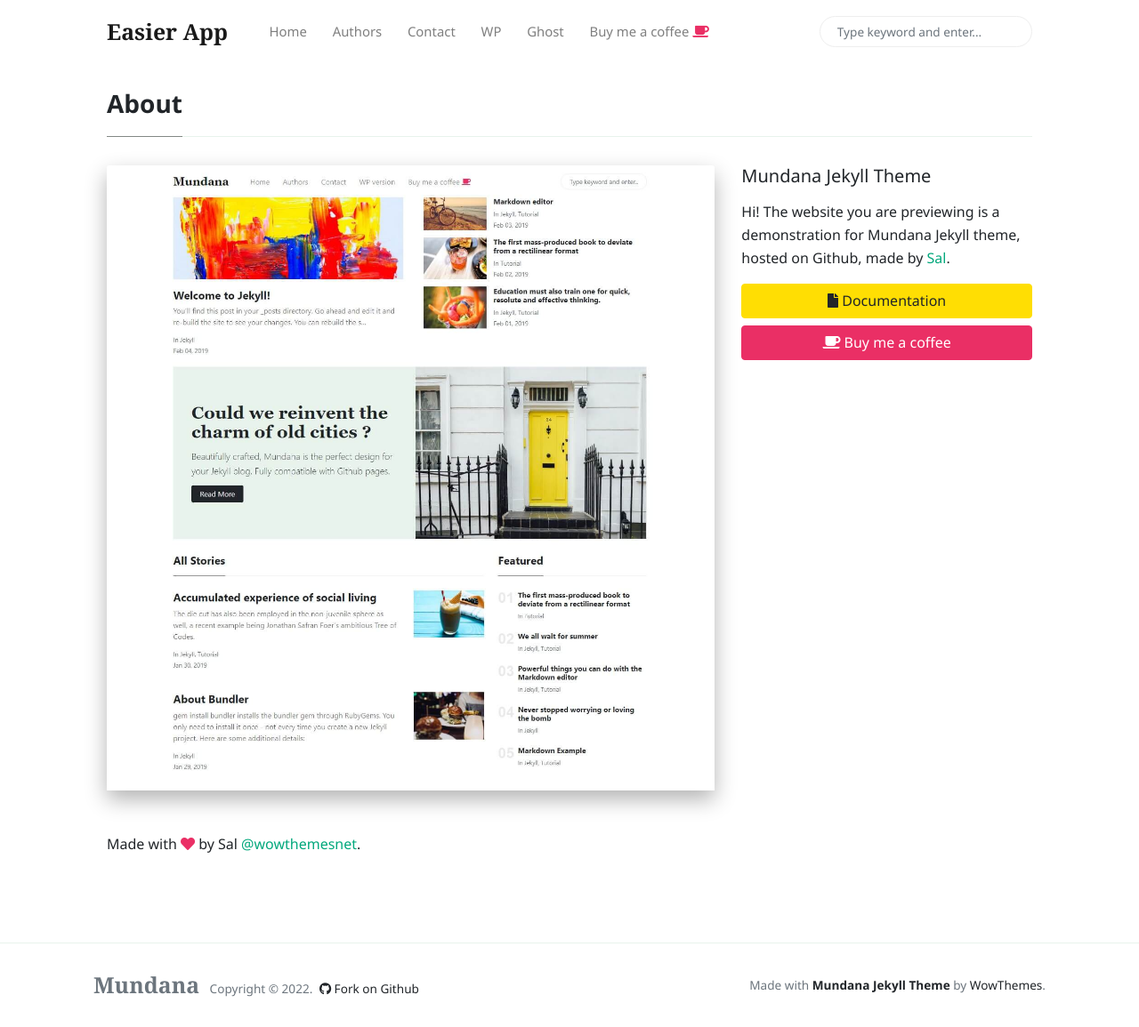
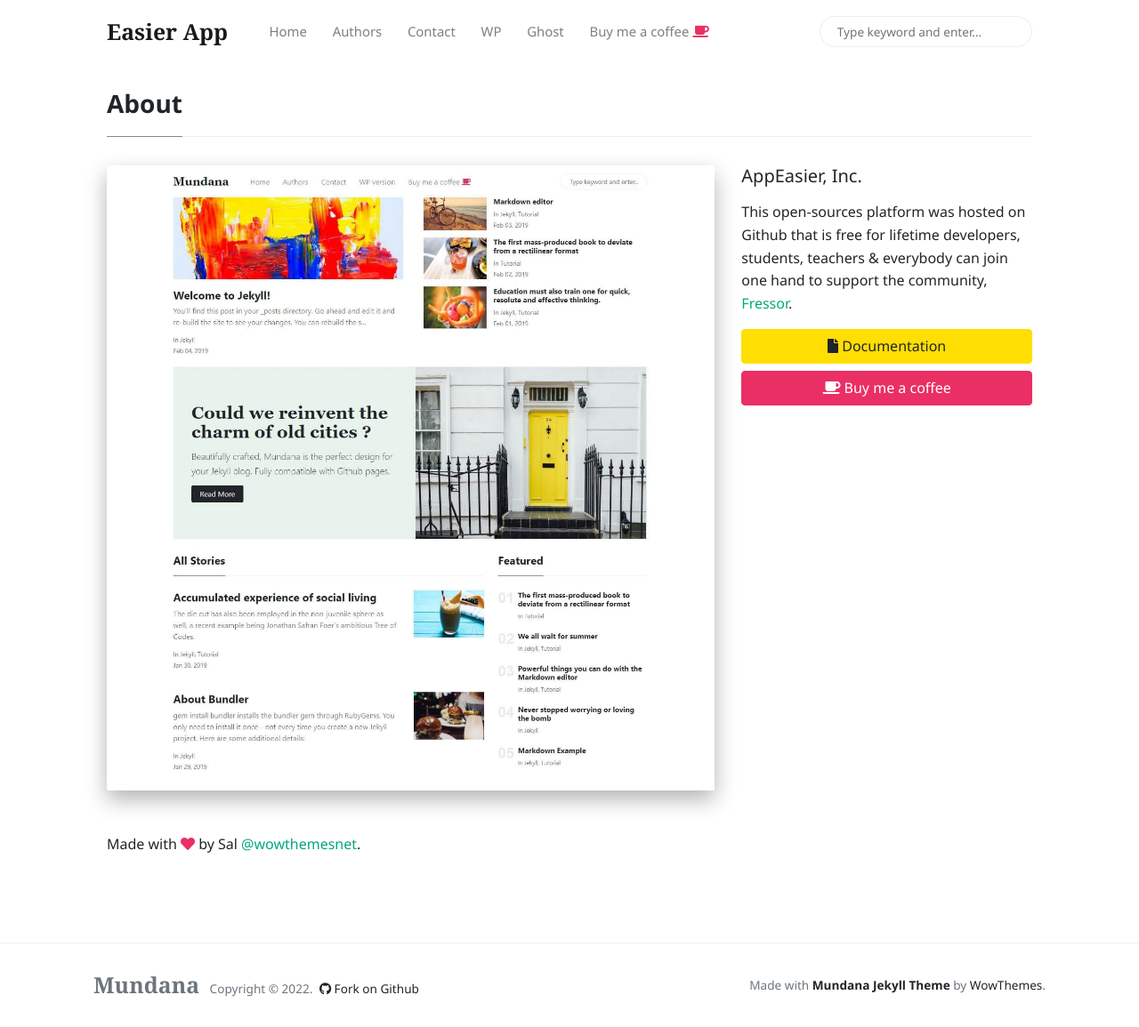
Before and after one commit to AppEasier/AppEasier.github.io, a Jekyll site: the page built from _pages/about.md, in a window 1280 px wide and 1155 px high. Shown: the whole window at 89% size. Built offline with Jekyll 4.4.1, drawn with Linux system fonts in a browser that asks for light colours; nearby versions of some CDN libraries; comment, search, counter and statistics services are not loaded.

Commit message:
Update sidebar.html

```diff
--- a/_includes/sidebar.html
+++ b/_includes/sidebar.html
@@ -1,7 +1,7 @@
-<h5 class="mb-3">Mundana Jekyll Theme</h5>
+<h5 class="mb-3">AppEasier, Inc.</h5>
 
-<p>Hi! The website you are previewing is a demonstration for Mundana Jekyll theme, hosted on Github, made by <a href="https://www.wowthemes.net/donate/">Sal</a>.</p>
+<p>This open-sources platform was hosted on Github that is free for lifetime developers, students, teachers & everybody can join one hand to support the community, <a href="https://lab.cybersafe.vn/donate/">Fressor</a>.</p>
 
-<a target="_blank" href="https://www.wowthemes.net/mundana-jekyll-theme/" class="btn btn-warning d-block mb-2"><i class="fa fa-file"></i> Documentation</a>
+<a target="_blank" href="https://themes.easynative.app/" class="btn btn-warning d-block mb-2"><i class="fa fa-file"></i> Documentation</a>
 
-<a target="_blank" class="btn btn-danger d-block" href="https://www.wowthemes.net/donate/"><i class="fa fa-coffee"></i> Buy me a coffee</a>
+<a target="_blank" class="btn btn-danger d-block" href="https://themes.easynative.app/donation/"><i class="fa fa-coffee"></i> Buy me a coffee</a>
```
